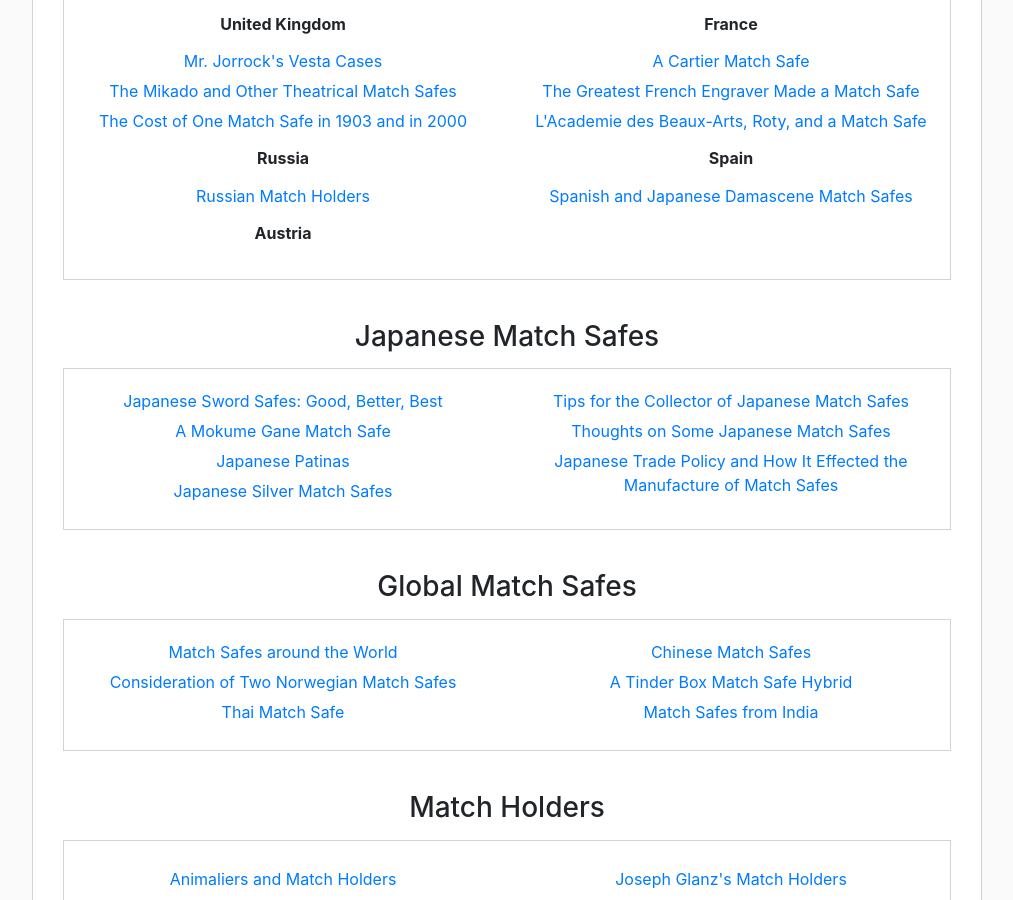
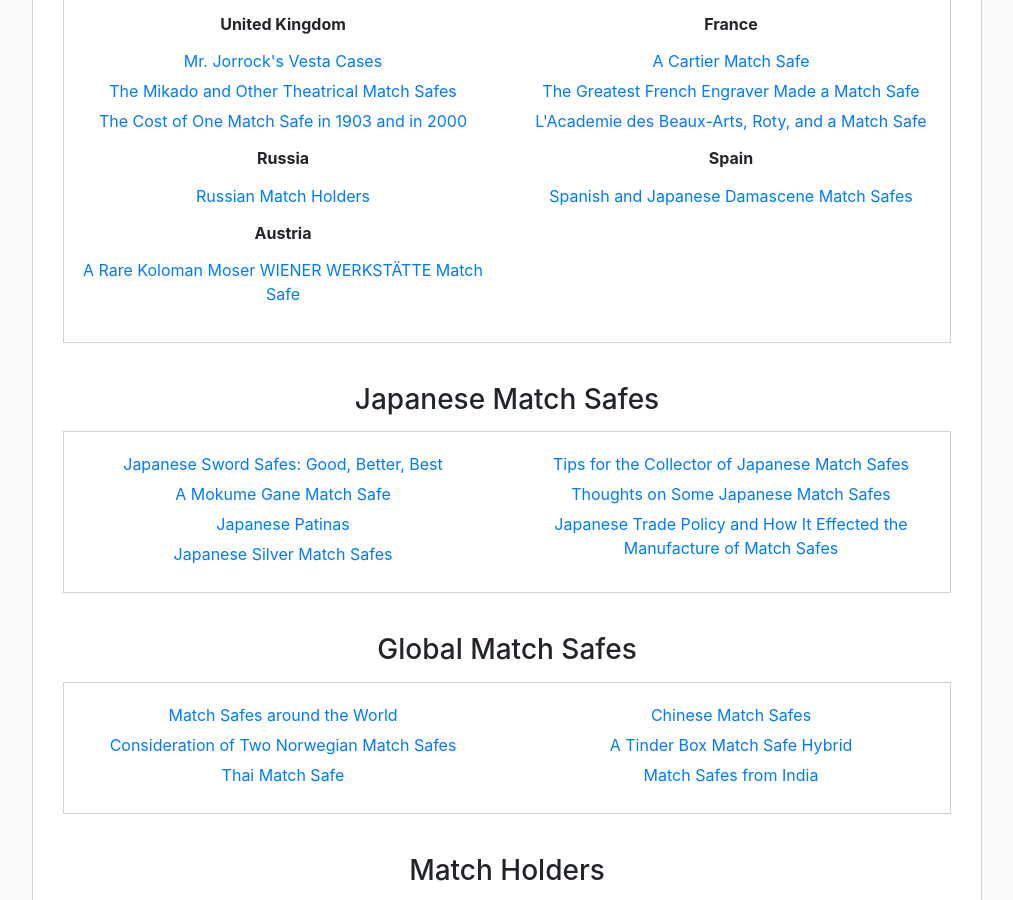
Before and after one commit to neilshapiro/MatchSafeScholar, a Jekyll site: the page built from works.html, in a window 1280 px wide and 900 px high, scrolled down 1059 px. Shown: the whole window, without its empty margins (228-1241 px from the left). Built offline with Jekyll 4.4.1, drawn with Linux system fonts in a browser that asks for light colours.

Commit message:
Update Articles “european_section”

```diff
--- a/_data/articles/european.json
+++ b/_data/articles/european.json
@@ -40,6 +40,9 @@
     }
   ],
   "austria": [
-
+    {
+      "title": "A Rare Koloman Moser WIENER WERKSTÄTTE Match Safe",
+      "path": "/assets/pdfs/articles/koloman-moser-ww-match-safe.pdf"
+    }
   ]
 }
```
Also changed, not shown: 1 other file. Lines whose indentation alone changed are shown as unchanged.
